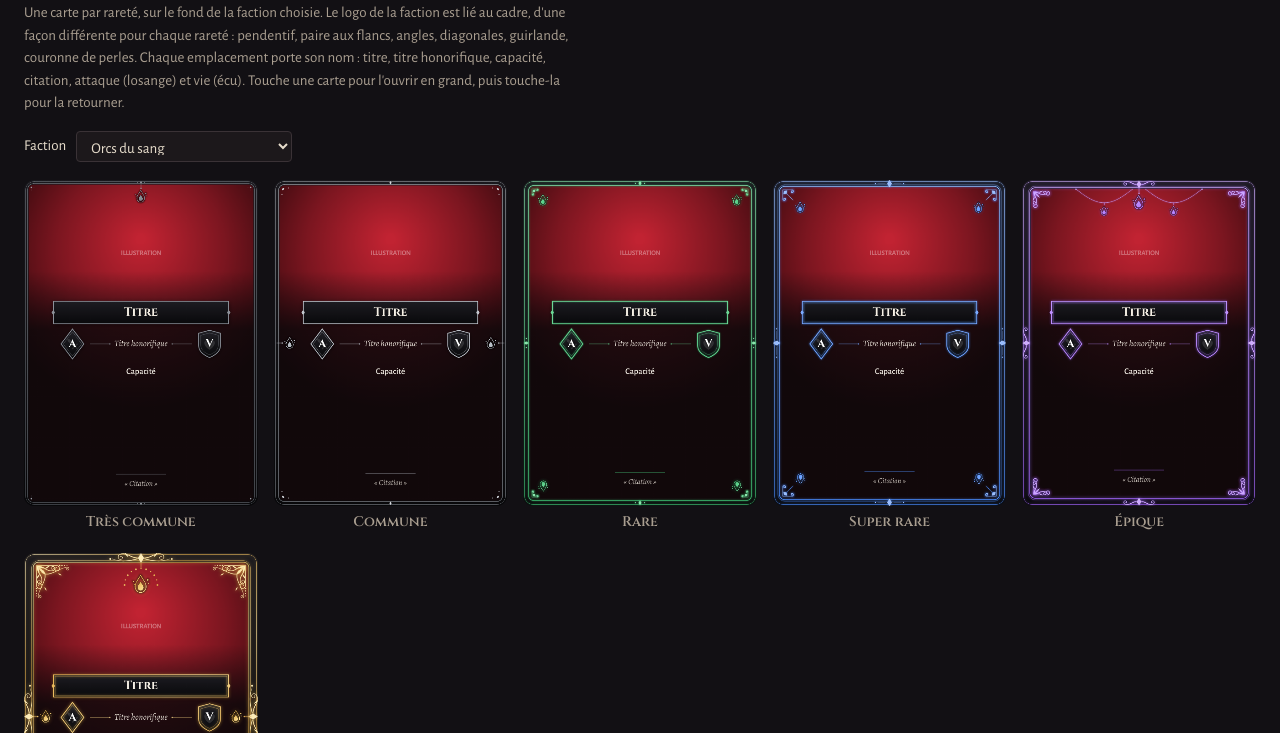
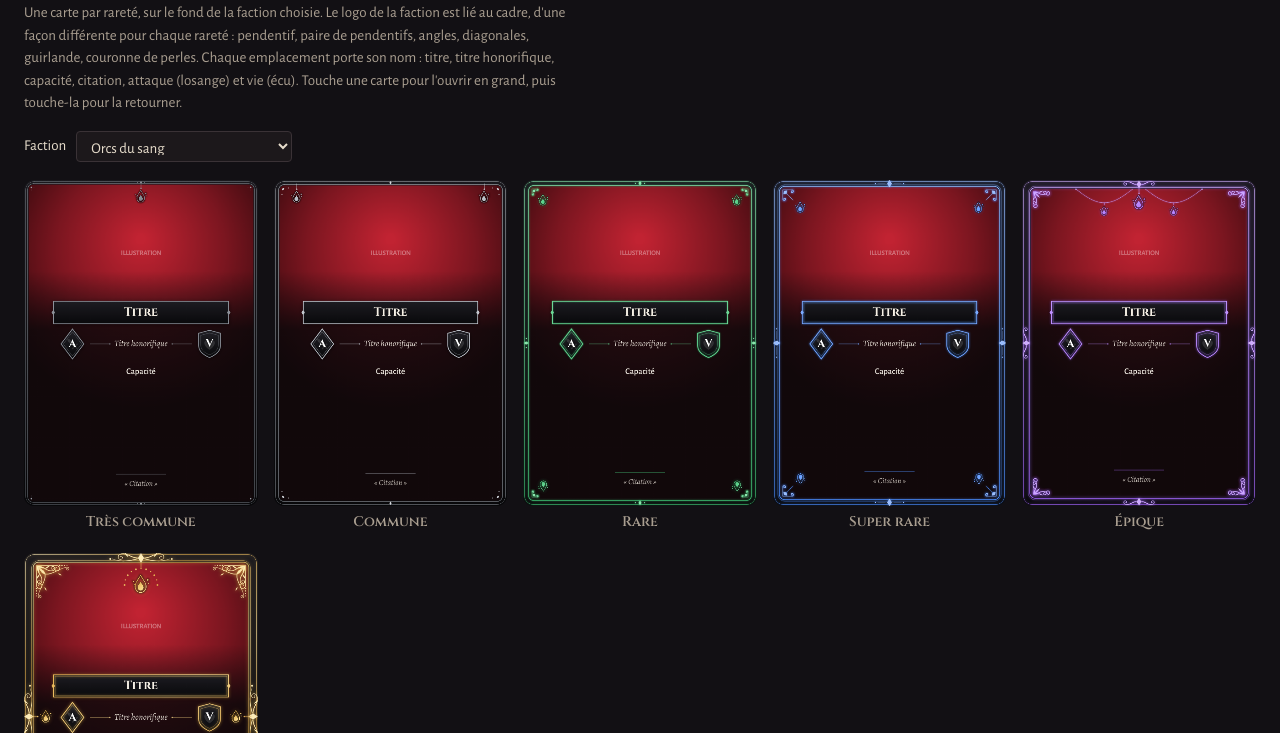
Before and after one commit to Pink-Rain/Eraser_Arena, a plain HTML site: page atelier/index.html in a window 1280 px wide. Shown: the part 67-800 px from the top of the page. Drawn offline with nearby package versions, Linux system fonts and the light colour scheme.

Commit message:
Commune : les deux pendentifs remontent au bord du haut, près des angles
Co-Authored-By: Claude Opus 5.5 <noreply@anthropic.com>
Claude-Session: https://claude.ai/code/session_01CLoYuGJ6KzJ3eiJidbAMjk

```diff
--- a/atelier/carte/cadre.js
+++ b/atelier/carte/cadre.js
@@ -339,9 +339,9 @@
       // Très commune : un seul pendentif au centre du haut.
       pendant(CX, t / 2 + 2, 0, 1, t / 2 + 6, 32);
     } else if (rk === 1) {
-      // Commune : deux pendentifs aux flancs, à mi-hauteur.
-      pendant(t / 2, H / 2, 1, 0, t / 2 + 6, 30);
-      pendant(W - t / 2, H / 2, -1, 0, t / 2 + 6, 30);
+      // Commune : deux pendentifs suspendus au bord du haut, près des angles.
+      pendant(win.x0 + 38, t / 2 + 2, 0, 1, t / 2 + 6, 30);
+      pendant(win.x1 - 38, t / 2 + 2, 0, 1, t / 2 + 6, 30);
     } else if (rk === 2) {
       // Rare : quatre logos logés dans les angles, après l'équerre ; ceux du bas tournés comme dans un jeu de cartes.
       const o = 30, sz = 28;
--- a/atelier/index.html
+++ b/atelier/index.html
@@ -43,7 +43,7 @@
 </style>
 
 <h1>Atelier des cartes</h1>
-<p class="lede">Une carte par rareté, sur le fond de la faction choisie. Le logo de la faction est lié au cadre, d'une façon différente pour chaque rareté : pendentif, paire aux flancs, angles, diagonales, guirlande, couronne de perles. Chaque emplacement porte son nom : titre, titre honorifique, capacité, citation, attaque (losange) et vie (écu). Touche une carte pour l'ouvrir en grand, puis touche-la pour la retourner.</p>
+<p class="lede">Une carte par rareté, sur le fond de la faction choisie. Le logo de la faction est lié au cadre, d'une façon différente pour chaque rareté : pendentif, paire de pendentifs, angles, diagonales, guirlande, couronne de perles. Chaque emplacement porte son nom : titre, titre honorifique, capacité, citation, attaque (losange) et vie (écu). Touche une carte pour l'ouvrir en grand, puis touche-la pour la retourner.</p>
 <div class="bar"><label for="faction">Faction</label> <select id="faction"></select></div>
 <div class="grid" id="grid"></div>
 <h2>Logos des factions</h2>
```
